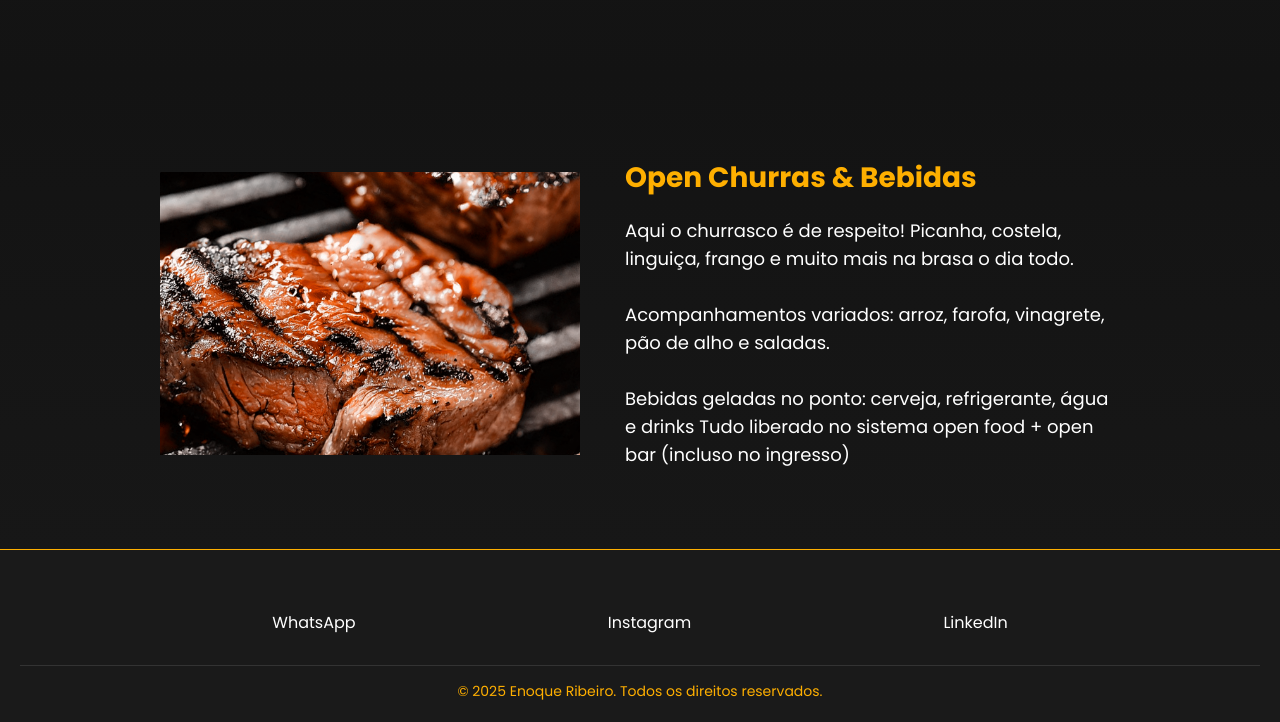
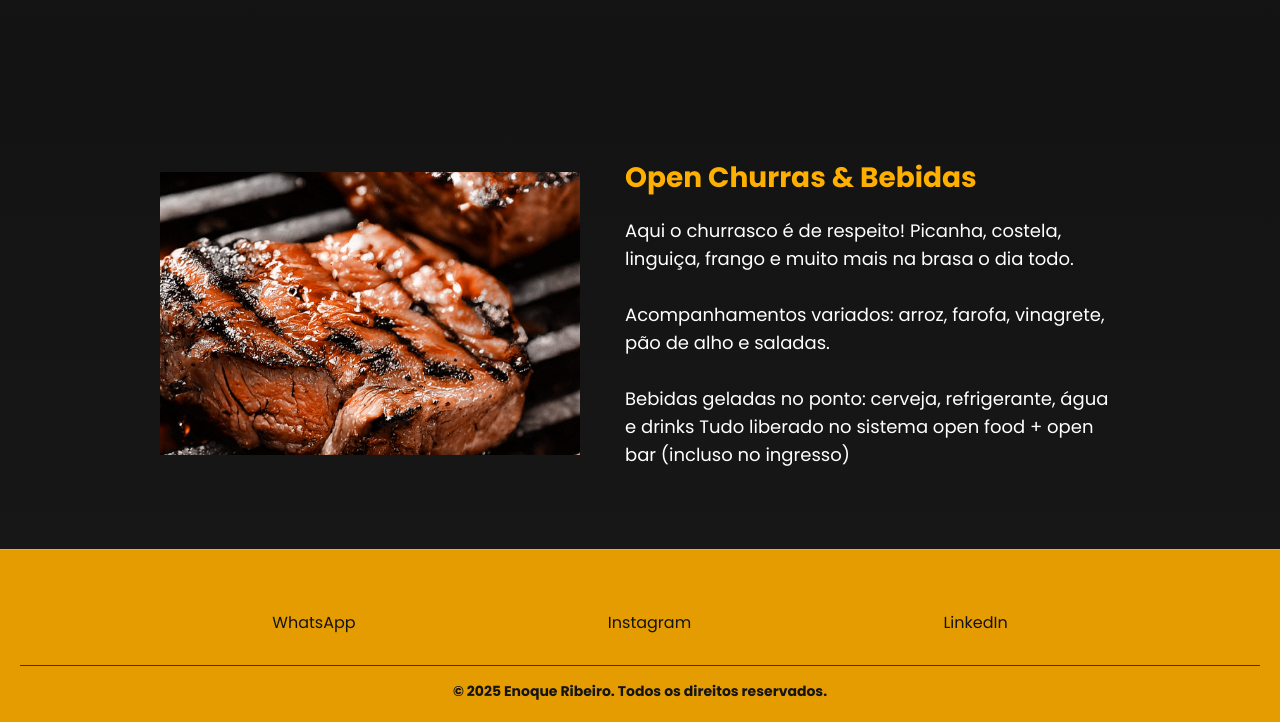
Before and after one commit to enoque-silva/landing_page_evento, a website built with Parcel: page src/index.html in a window 1280 px wide. Shown: the part 1582-2304 px from the top of the page. Built offline with nearby package versions, Linux system fonts and the light colour scheme.

Commit message:
projeto final

```diff
--- a/src/styles/_footer.scss
+++ b/src/styles/_footer.scss
@@ -1,6 +1,7 @@
 .footer {
-    background-color: #1a1a1a;
-    color: #fff;
+    // background-color: #1a1a1a;
+    background-image: linear-gradient(#e49c00, #e49c00);
+    color: #141414;
     padding: 40px 20px 20px;
     border-top: 1px solid #feaf00;
     display: flex;
@@ -20,25 +21,26 @@
         justify-content: space-evenly;
 
         a {
-            color: #fff;
+            color: #141414;
             text-decoration: none;
             font-size: 16px;
             transition: color 0.3s;
-
+            font-weight: 400;
         }
 
         a:hover {
-            color: #feaf00;
+            font-weight: bold;
         }
     }
 
     &-bottom {
         text-align: center;
         font-size: 14px;
-        color: #feaf00;
+        color: #141414;
         margin-top: 30px;
         border-top: 1px solid #333;
         padding-top: 15px;
+        font-weight: bold;
     }
 
     @media (max-width: 768px) {
```
Also changed, not shown: src/index.html (line endings or trailing spaces).
